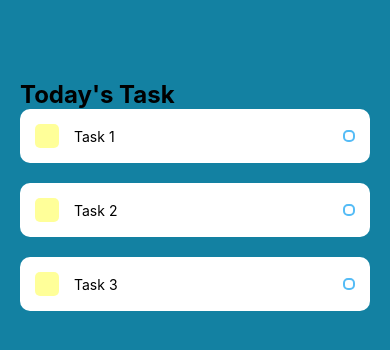
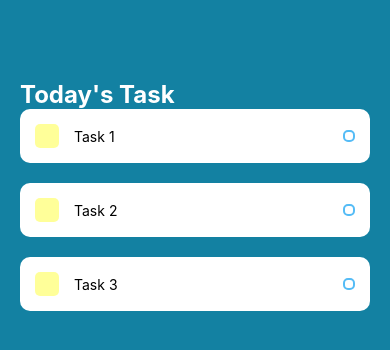
Before and after one commit to nsinterior-dev/Todo_List, a React Native app: screen / in a window 390 px wide. Shown: the top 350 px of the page. Built offline with nearby package versions, Linux system fonts and the light colour scheme.

Commit message:
changed sectionTitle color

```diff
--- a/App.js
+++ b/App.js
@@ -33,6 +33,7 @@ const styles = StyleSheet.create({
   sectionTitle:{
     fontSize: 24,
     fontWeight: 'bold',
+    color: '#fff',
   },
   items:{},
 });
```
